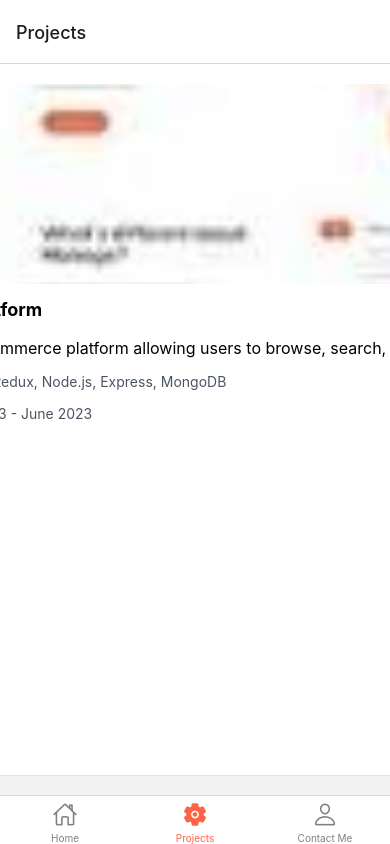
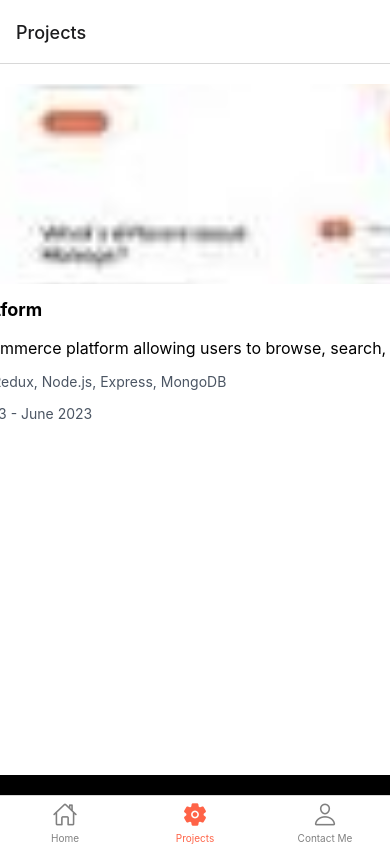
Before and after one commit to shootermv/phoenixExercise, a React Native app: screen /Projects in a window 390 px wide. Built offline with nearby package versions, Linux system fonts and the light colour scheme.

Commit message:
chore(navigation): remove extra code

```diff
--- a/src/Navigation.tsx
+++ b/src/Navigation.tsx
@@ -1,7 +1,5 @@
 import React from 'react';
-import {RouteProp} from '@react-navigation/native';
 import {createBottomTabNavigator} from '@react-navigation/bottom-tabs';
-import Icon from 'react-native-vector-icons/Ionicons';
 import ContactMeScreen from './Pages/ContactMe/ContactMeScreen';
 import HomeScreen from './Pages/HomeScreen';
 import ProjectsScreen from './Pages/ProjectsScreen';
--- a/src/Pages/ProjectsScreen/ProjectsScreen.tsx
+++ b/src/Pages/ProjectsScreen/ProjectsScreen.tsx
@@ -1,21 +1,11 @@
 import React from 'react';
-import {StyleSheet, View} from 'react-native';
+import {View} from 'react-native';
 import FrontendProjects from './FrontEndProjects';
+import tw from 'twrnc';
 const ProjectsScreen: React.FC = () => (
-  <View style={styles.container}>
+  <View style={tw`flex-1 justify-center items-center bg-black`}>
     <FrontendProjects />
   </View>
 );
 
-const styles = StyleSheet.create({
-  container: {
-    flex: 1,
-    justifyContent: 'center',
-    alignItems: 'center',
-  },
-  text: {
-    fontSize: 18,
-  },
-});
-
 export default ProjectsScreen;
```
